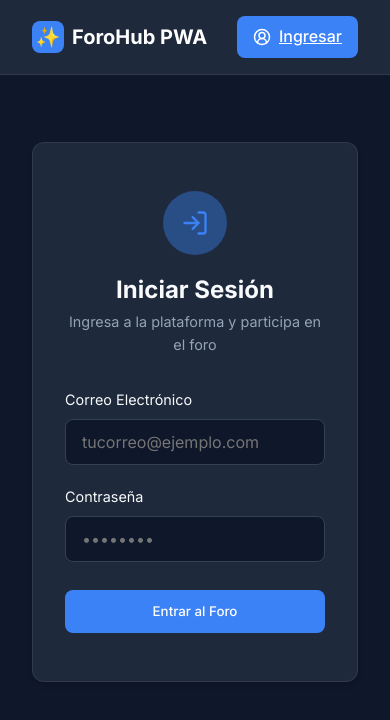
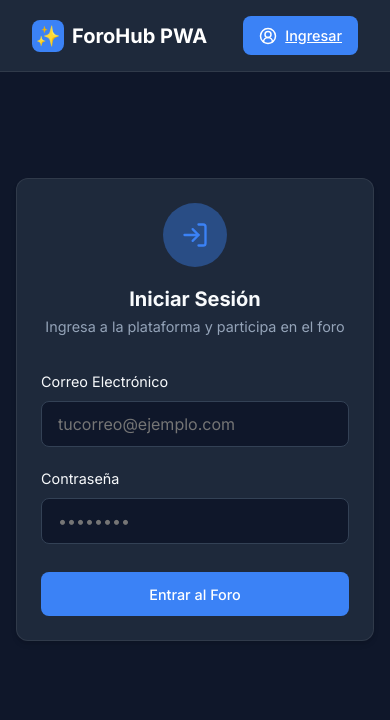
Before and after one commit to wigsdev/Foro-Hub-Challenge-Back-End, a React (Vite) app in the folder forohub-frontend/: page /login in a window 390 px wide. Shown: the top 720 px of the page. Built offline with nearby package versions, Linux system fonts and the light colour scheme; no server answers.

Commit message:
style(HU21): agregar soporte responsive design a componentes principales

```diff
--- a/forohub-frontend/src/index.css
+++ b/forohub-frontend/src/index.css
@@ -2,20 +2,29 @@
 
 :root {
   /* Paleta Base - Dark Theme Premium */
-  --bg-primary: #0f172a;    /* Slate 900 */
-  --bg-secondary: #1e293b;  /* Slate 800 */
-  --bg-tertiary: #334155;   /* Slate 700 */
+  --bg-primary: #0f172a;
+  /* Slate 900 */
+  --bg-secondary: #1e293b;
+  /* Slate 800 */
+  --bg-tertiary: #334155;
+  /* Slate 700 */
 
-  --text-primary: #f8fafc;  /* Slate 50 */
-  --text-secondary: #94a3b8;/* Slate 400 */
+  --text-primary: #f8fafc;
+  /* Slate 50 */
+  --text-secondary: #94a3b8;
+  /* Slate 400 */
 
   /* Acentos */
-  --accent-color: #3b82f6;      /* Blue 500 */
-  --accent-hover: #2563eb;      /* Blue 600 */
+  --accent-color: #3b82f6;
+  /* Blue 500 */
+  --accent-hover: #2563eb;
+  /* Blue 600 */
   --accent-glow: rgba(59, 130, 246, 0.4);
 
-  --danger-color: #ef4444;      /* Red 500 */
-  --success-color: #10b981;     /* Emerald 500 */
+  --danger-color: #ef4444;
+  /* Red 500 */
+  --success-color: #10b981;
+  /* Emerald 500 */
 
   /* UI Elements */
   --border-radius: 12px;
@@ -43,13 +52,16 @@ body {
 ::-webkit-scrollbar {
   width: 8px;
 }
+
 ::-webkit-scrollbar-track {
   background: var(--bg-primary);
 }
+
 ::-webkit-scrollbar-thumb {
   background: var(--bg-tertiary);
   border-radius: 4px;
 }
+
 ::-webkit-scrollbar-thumb:hover {
   background: var(--text-secondary);
 }
@@ -108,7 +120,33 @@ body {
   outline: none;
 }
 
+
 .input-base:focus {
   border-color: var(--accent-color);
   box-shadow: 0 0 0 2px var(--accent-glow);
 }
+
+/* Responsividad para Móviles / Tablets */
+@media (max-width: 768px) {
+  .app-container {
+    padding: 1rem;
+  }
+
+  .glass-panel {
+    padding: 1.5rem !important;
+    /* Sobreescribir pading duro en inline-styles react */
+  }
+
+  h1 {
+    fontSize: '1.5rem'
+  }
+
+  h2 {
+    font-size: 1.25rem;
+  }
+
+  .btn-primary {
+    padding: 0.6rem 1rem;
+    font-size: 0.9rem;
+  }
+}
```
